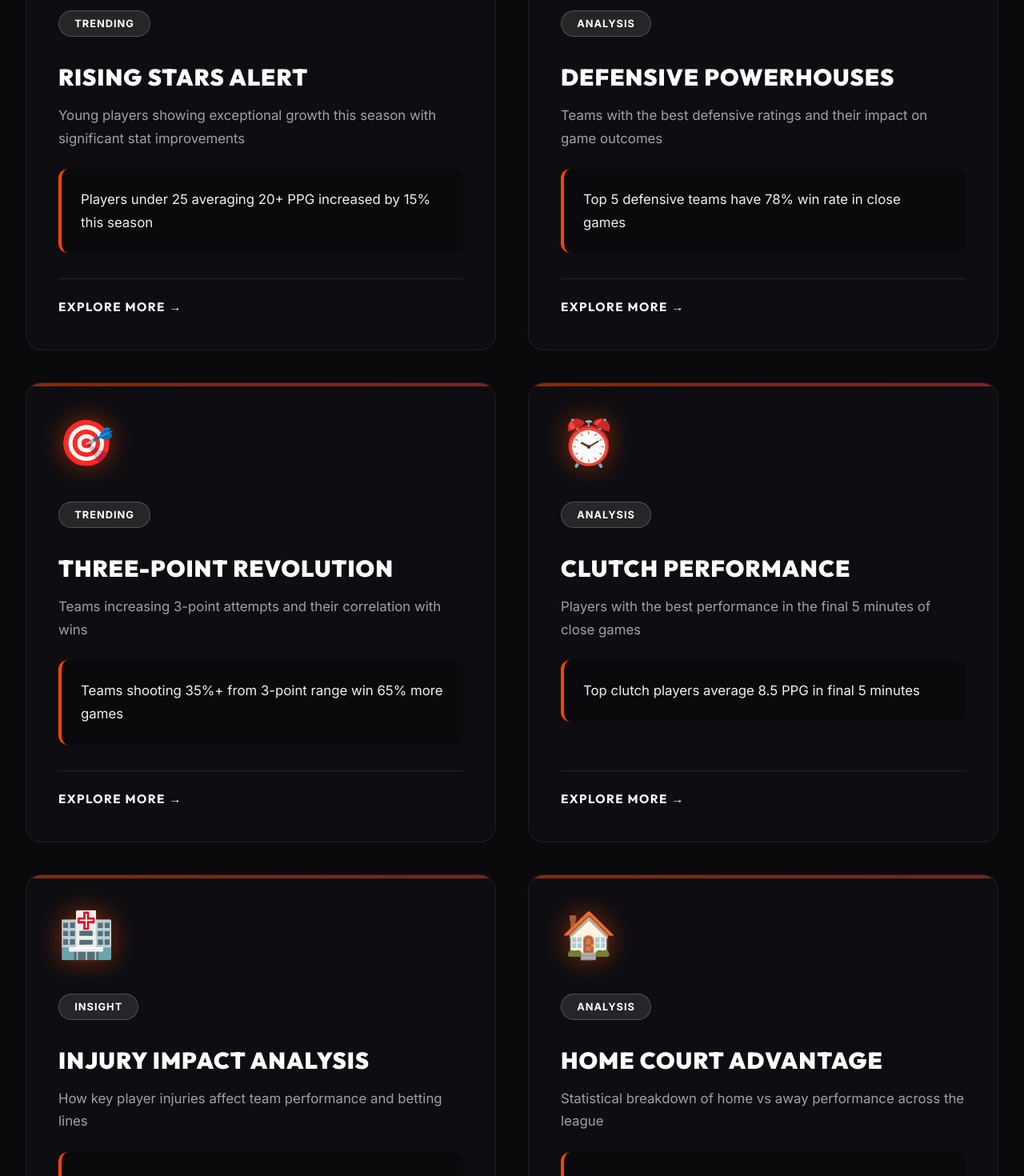
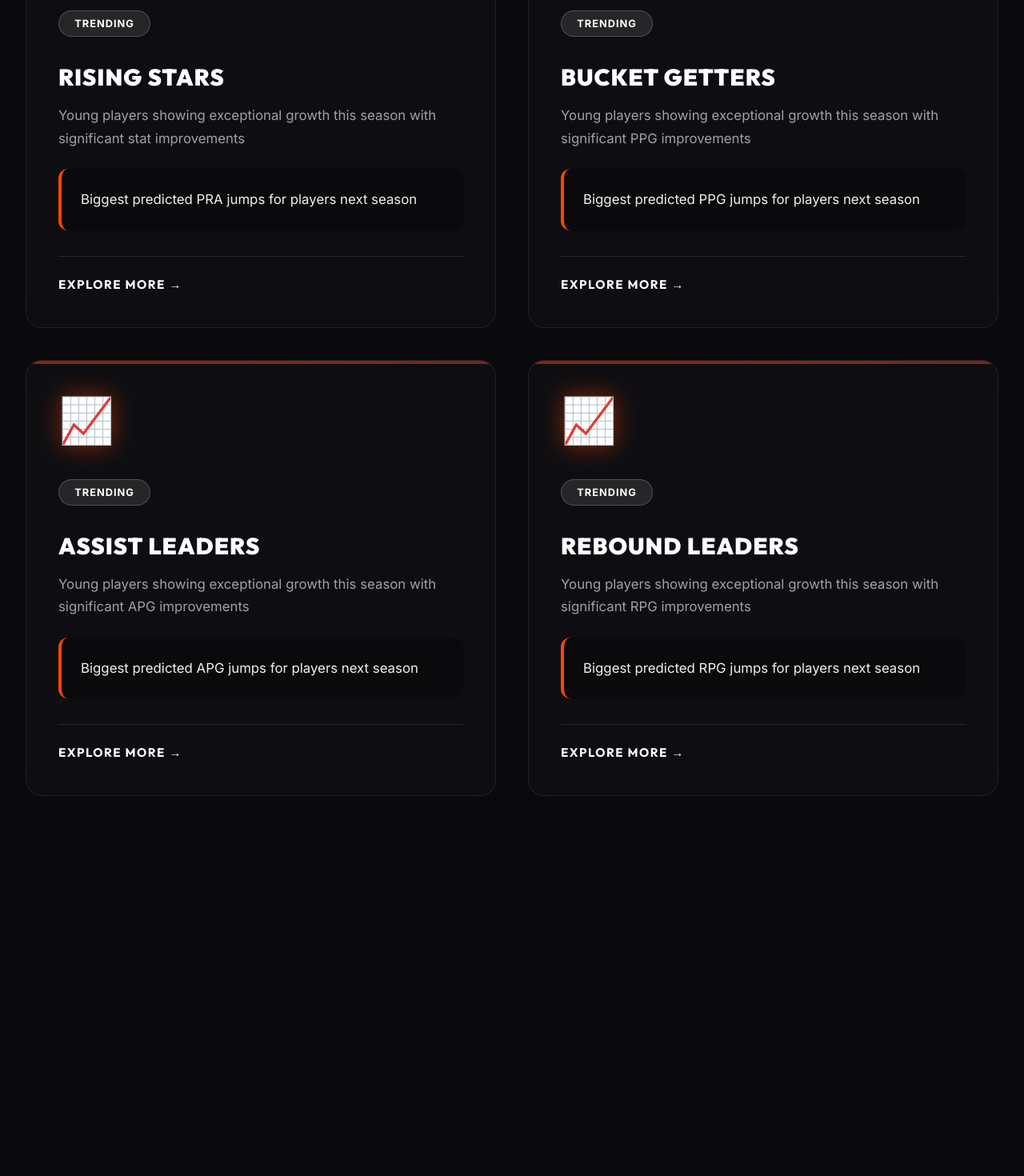
Before and after one commit to 5StarEvan/Sports-Website, a React (Vite) app: page /recommendations in a window 1280 px wide. Shown: the part 800-2270 px from the top of the page at 80% size. After the commit the page ends 1939 px from the top, so only its background shows below. Built offline with nearby package versions, Linux system fonts and the light colour scheme.

Commit message:
Update Recommendations.jsx

```diff
--- a/src/components/Recommendations.jsx
+++ b/src/components/Recommendations.jsx
@@ -8,89 +8,44 @@ const Recommendations = () => {
   const insights = [
     {
       id: 1,
-      title: 'Rising Stars Alert',
+      title: 'Rising Stars',
       category: 'Trending',
       description: 'Young players showing exceptional growth this season with significant stat improvements',
       icon: '📈',
-      details: 'Players under 25 averaging 20+ PPG increased by 15% this season',
-      link: '/stats'
+      details: 'Biggest predicted PRA jumps for players next season',
+      link: '/recommendations/PRA'
     },
+
     {
       id: 2,
-      title: 'Defensive Powerhouses',
-      category: 'Analysis',
-      description: 'Teams with the best defensive ratings and their impact on game outcomes',
-      icon: '🛡️',
-      details: 'Top 5 defensive teams have 78% win rate in close games',
-      link: '/stats'
+      title: 'Bucket Getters',
+      category: 'Trending',
+      description: 'Young players showing exceptional growth this season with significant PPG improvements',
+      icon: '📈',
+      details: 'Biggest predicted PPG jumps for players next season',
+      link: '/recommendations/PPG'
     },
+
     {
       id: 3,
-      title: 'Three-Point Revolution',
+      title: 'Assist Leaders',
       category: 'Trending',
-      description: 'Teams increasing 3-point attempts and their correlation with wins',
-      icon: '🎯',
-      details: 'Teams shooting 35%+ from 3-point range win 65% more games',
-      link: '/stats'
+      description: 'Young players showing exceptional growth this season with significant APG improvements',
+      icon: '📈',
+      details: 'Biggest predicted APG jumps for players next season',
+      link: '/recommendations/APG'
     },
+
     {
       id: 4,
-      title: 'Clutch Performance',
-      category: 'Analysis',
-      description: 'Players with the best performance in the final 5 minutes of close games',
-      icon: '⏰',
-      details: 'Top clutch players average 8.5 PPG in final 5 minutes',
-      link: '/stats'
-    },
-    {
-      id: 5,
-      title: 'Injury Impact Analysis',
-      category: 'Insight',
-      description: 'How key player injuries affect team performance and betting lines',
-      icon: '🏥',
-      details: 'Teams missing star players see 12% drop in offensive efficiency',
-      link: '/stats'
-    },
-    {
-      id: 6,
-      title: 'Home Court Advantage',
-      category: 'Analysis',
-      description: 'Statistical breakdown of home vs away performance across the league',
-      icon: '🏠',
-      details: 'Home teams win 58% of games with 4.2 PPG advantage on average',
-      link: '/stats'
+      title: 'Rebound Leaders',
+      category: 'Trending',
+      description: 'Young players showing exceptional growth this season with significant RPG improvements',
+      icon: '📈',
+      details: 'Biggest predicted RPG jumps for players next season',
+      link: '/recommendations/RPG'
     }
-  ];
-
-  const upcomingGames = [
-    {
-      id: 1,
-      team1: 'Lakers',
-      team2: 'Warriors',
-      date: 'Tonight 8:00 PM EST',
-      prediction: 'Lakers 65%',
-      reason: 'Home court advantage and recent form',
-      keyMatchup: 'LeBron vs Curry'
-    },
-    {
-      id: 2,
-      team1: 'Celtics',
-      team2: 'Heat',
-      date: 'Tomorrow 7:30 PM EST',
-      prediction: 'Celtics 58%',
-      reason: 'Strong defensive matchup expected',
-      keyMatchup: 'Tatum vs Butler'
-    },
-    {
-      id: 3,
-      team1: 'Bucks',
-      team2: 'Nuggets',
-      date: 'Friday 9:00 PM EST',
-      prediction: 'Bucks 52%',
-      reason: 'Close matchup, slight edge to home team',
-      keyMatchup: 'Giannis vs Jokić'
-    }
-  ];
+  ]
 
   return (
     <div className="recommendations-wrapper">
@@ -112,12 +67,6 @@ const Recommendations = () => {
             onClick={() => setSelectedCategory('players')}
           >
             Insights & Analysis
-          </button>
-          <button
-            className={`tab-button ${selectedCategory === 'games' ? 'active' : ''}`}
-            onClick={() => setSelectedCategory('games')}
-          >
-            Upcoming Games
           </button>
         </div>
 
```
